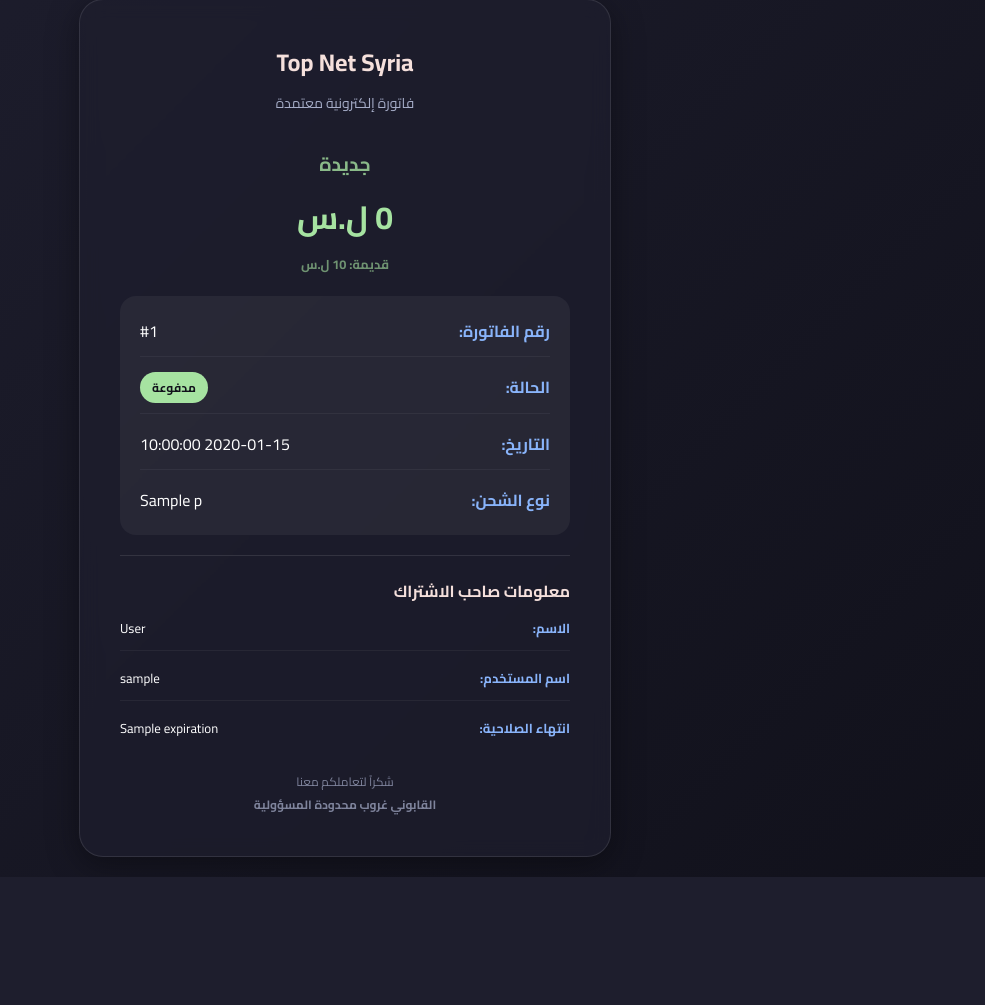
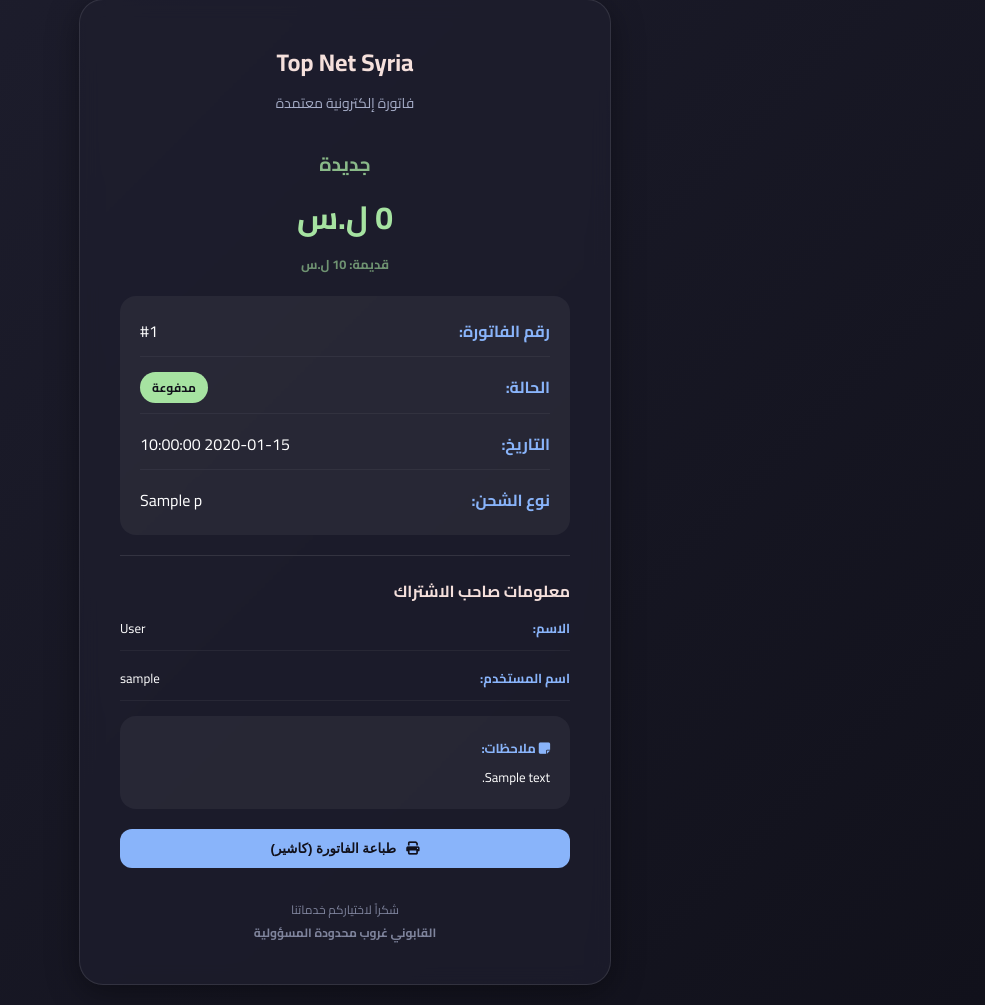
Before and after one commit to omaralkabouni/saspyment, a Flask app: template templates/public_invoice.html in a window 1280 px wide. Shown: the part 21-1026 px from the top of the page, without its empty margins (295-1280 px from the left). Before the commit the page ends 898 px from the top, so only its background shows below. Run offline with Flask 3, Linux system fonts and the light colour scheme; the template is opened without the code that fills it: most values are stand-ins (such as "Sample title", 1, 10 or a date in 2020).

Commit message:
Optimize all receipts for 80mm thermal printers with high-contrast print styles

```diff
--- a/templates/public_invoice.html
+++ b/templates/public_invoice.html
@@ -76,6 +76,67 @@
         }
         .status-paid { background: #a6e3a1; color: #11111b; }
         .status-unpaid { background: #f38ba8; color: #11111b; }
+
+        /* Print Optimization for 80mm Printers */
+        @media print {
+            body {
+                background: #fff !important;
+                color: #000 !important;
+                display: block;
+                padding: 0;
+                margin: 0;
+                width: 80mm;
+            }
+            .container {
+                background: #fff !important;
+                backdrop-filter: none !important;
+                border: none !important;
+                border-radius: 0 !important;
+                padding: 1mm !important;
+                max-width: none !important;
+                width: 72mm !important; /* Safe printable zone */
+                margin: 0 auto !important;
+                box-shadow: none !important;
+            }
+            .header h1, .amount, .label, .value, .footer {
+                color: #000 !important;
+            }
+            .info-card {
+                background: #fff !important;
+                border: 1px dashed #000;
+                border-radius: 0 !important;
+                padding: 10px;
+            }
+            .amount {
+                font-size: 24px !important;
+                border: 2px solid #000;
+                padding: 10px;
+            }
+            .btn-print, .nav-btn {
+                display: none !important;
+            }
+            @page {
+                size: 80mm auto;
+                margin: 0;
+            }
+        }
+        .btn-print {
+            background: #89b4fa;
+            color: #11111b;
+            border: none;
+            padding: 12px 24px;
+            border-radius: 12px;
+            font-weight: bold;
+            cursor: pointer;
+            width: 100%;
+            margin-top: 20px;
+            display: flex;
+            align-items: center;
+            justify-content: center;
+            gap: 10px;
+            transition: all 0.3s ease;
+        }
+        .btn-print:hover { transform: translateY(-2px); box-shadow: 0 5px 15px rgba(137, 180, 250, 0.4); }
     </style>
 </head>
 <body>
@@ -124,16 +185,20 @@
                 <span class="label">اسم المستخدم:</span>
                 <span class="value">{{ p.username }}</span>
             </div>
-            {% if sub %}
-            <div class="info-row">
-                <span class="label">انتهاء الصلاحية:</span>
-                <span class="value">{{ sub.expiration or 'غير متوفر حالياً' }}</span>
-            </div>
-            {% endif %}
+            {% if p.payment_notes %}
+        <div class="info-card" style="font-size: 13px;">
+            <div class="label" style="margin-bottom: 5px;"><i class="fas fa-sticky-note"></i> ملاحظات:</div>
+            <div class="value">{{ p.payment_notes }}</div>
         </div>
+        {% endif %}
+
+        <button onclick="window.print()" class="btn-print">
+            <i class="fas fa-print"></i>
+            <span>طباعة الفاتورة (كاشير)</span>
+        </button>
 
         <div class="footer">
-            شكراً لتعاملكم معنا <br>
+            شكراً لاختياركم خدماتنا <br>
             <b>القابوني غروب محدودة المسؤولية</b>
         </div>
     </div>
```
Also changed, not shown: templates/invoice.html (+11 -4 lines), templates/public_installation.html (+68 -0 lines).
